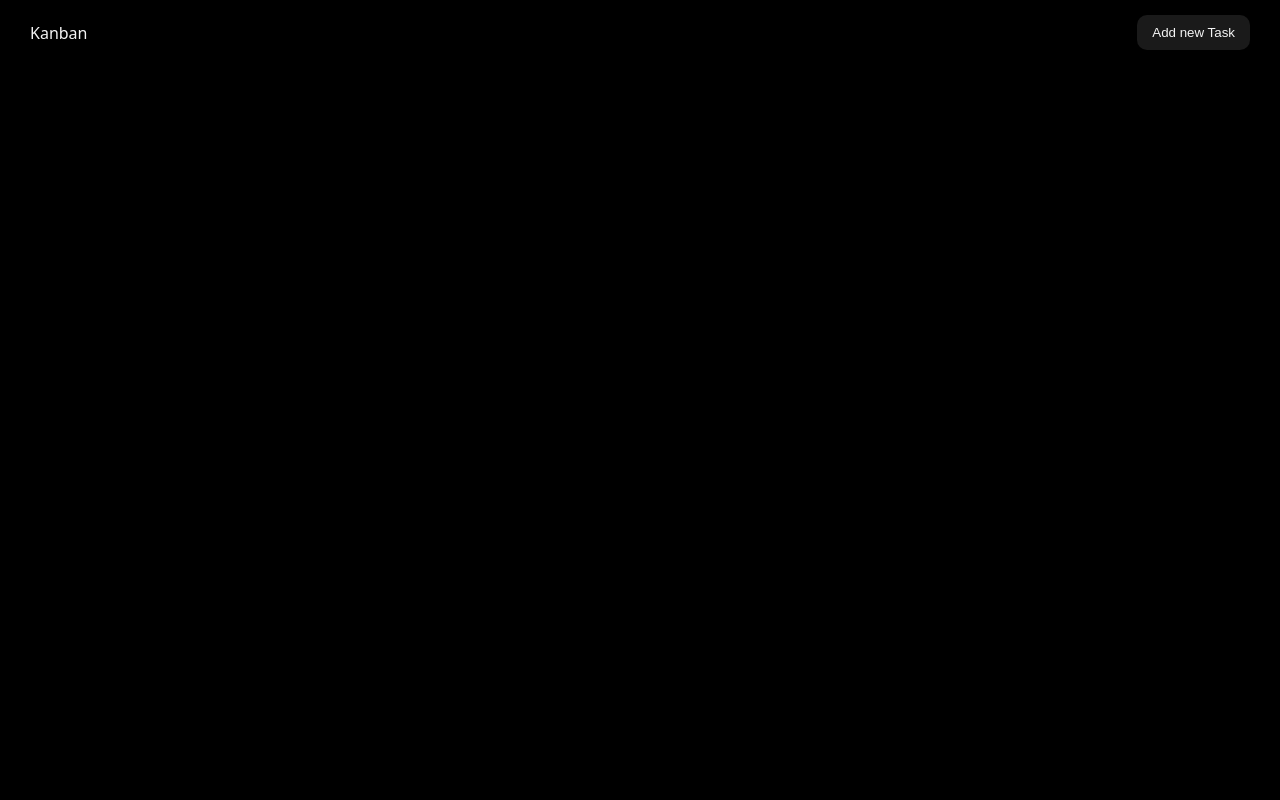
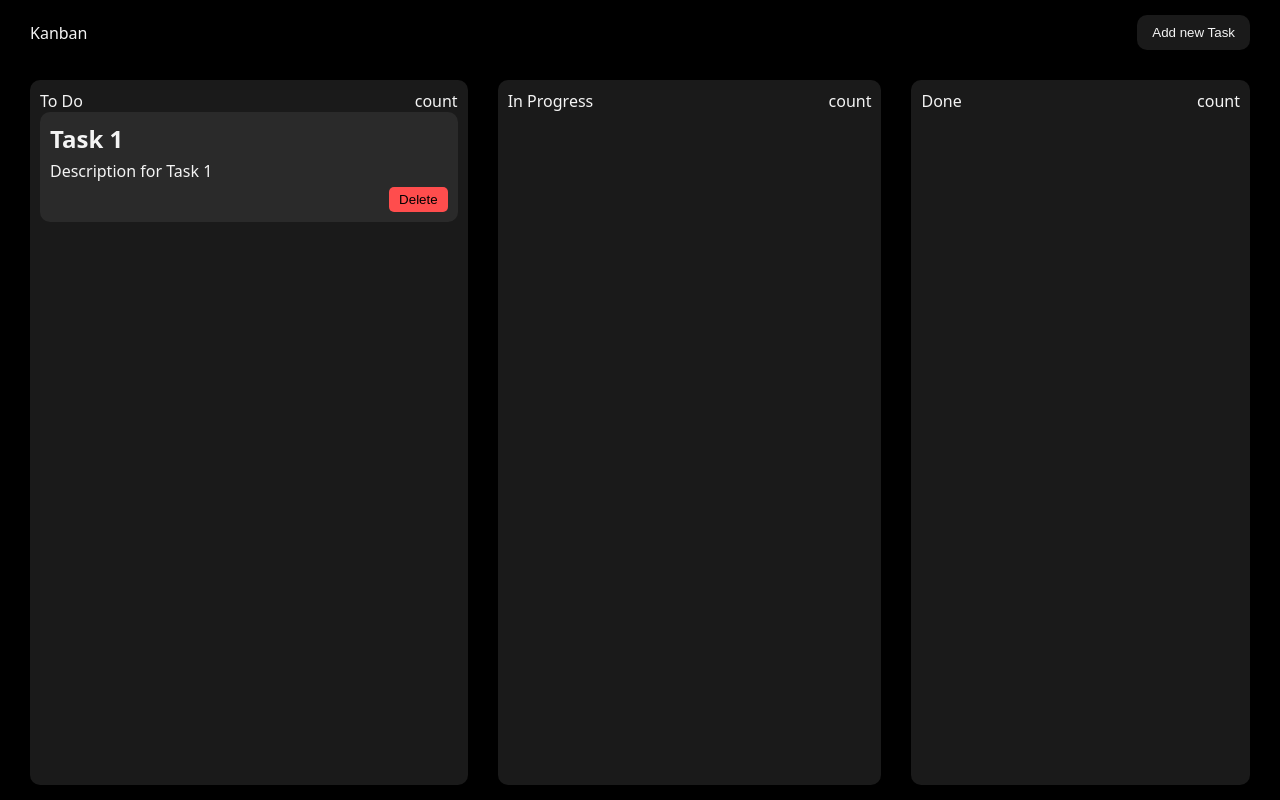
Before and after one commit to anujyaduvanshi224/KANBAN-BOARD, a plain HTML site: page index.html in a window 1280 px wide. Drawn offline with Linux system fonts and the light colour scheme.

Commit message:
Implement the logic for dragging the task from one column to another

```diff
--- a/index.html
+++ b/index.html
@@ -12,7 +12,34 @@
             <div class="left">Kanban</div>
             <div class="right"><button>Add new Task</button></div>
         </nav>
-        <section class="board"></section>
+        <section class="board">
+            <div id="todo" class="task-column">
+                <div class="heading">
+                    <div class="left">To Do</div>
+                    <div class="right">count</div>
+                </div>
+                <div draggable="true" class="task">
+                    <h2>Task 1</h2>
+                    <p>Description for Task 1</p>
+                    <button>Delete</button>
+                </div>
+            </div>
+            <div id="progress" class="task-column">
+                <div class="heading">
+                    <div class="left">In Progress</div>
+                    <div class="right">count</div>
+                </div>
+            </div>
+            <div id="done" class="task-column">
+                <div class="heading">
+                    <div class="left">Done</div>
+                    <div class="right">count</div>
+                </div>
+            </div>
+        </section>
     </main>
+
+
+    <script src="script.js"></script>
 </body>
 </html>
--- /dev/null
+++ b/script.js
@@ -0,0 +1,43 @@
+const todo =document.querySelector('#todo');
+const progress =document.querySelector('#progress');
+const done =document.querySelector('#done');
+let draggedTask = null;
+
+const tasks = document.querySelectorAll('.task');
+
+tasks.forEach(task => {
+    task.addEventListener('dragstart',(e)=>{
+        draggedTask = task;
+
+    });
+});
+
+
+function addEventOnColumns(column){
+    column.addEventListener('dragenter',(e)=>{
+        e.preventDefault();
+        column.classList.add('hover-over');
+    });
+
+    column.addEventListener('dragover',(e)=>{
+        e.preventDefault();
+
+    });
+
+    column.addEventListener('drop',(e)=>{
+        e.preventDefault();
+        column.appendChild(draggedTask);
+        column.classList.remove('hover-over');
+
+    });
+
+    column.addEventListener('dragleave',(e)=>{
+        e.preventDefault();
+        column.classList.remove('hover-over');
+    });
+
+}
+
+addEventOnColumns(todo);
+addEventOnColumns(progress);
+addEventOnColumns(done);
--- a/style.css
+++ b/style.css
@@ -4,7 +4,7 @@
     box-sizing: border-box;
 }
 
-html.body{
+html,body{
     width: 100%;
     height: 100%;
 }
@@ -16,6 +16,8 @@ html{
     --bg-color:#000000;
     --primary-text-color:#f4f4f4;
     --bg-button-color: #1a1a1a;
+    --bg-task-color: #2a2a2a;
+    --delete-color: #ff4d4d;
 
     /* padding variables */
     --nav-padding: 15px 30px;
@@ -39,6 +41,12 @@ body{
     color: var(--primary-text-color);
 }
 
+main{
+    height: 100%;
+    display: flex;
+    flex-direction: column;
+}
+
 nav{
     padding: var(--nav-padding);
     display: flex;
@@ -55,3 +63,54 @@ nav button{
     border-radius: var(--border-radius-m);
     cursor: pointer;
 }
+
+section{
+    padding: var(--section-padding);
+    display: flex;
+    flex-grow: 1;
+    justify-content: space-between;
+    gap: var(--padding-xxl);
+}
+
+section .task-column{
+    background-color: var(--bg-button-color);
+    border-radius: var(--border-radius-m);
+    flex-grow: 1;
+    padding: var(--padding-m);
+    display: flex;
+    flex-direction: column;
+    padding: var(--padding-m);
+    transition: all 0.7s cubic-bezier(0.19, 1, 0.22, 1);
+}
+
+section .task-column.hover-over {
+    border: 2px solid var(--primary-text-color);
+    scale: 1.05;
+}
+
+section .task-column .heading{
+    width: 100%;
+    display: flex;
+    align-items: center;
+    justify-content: space-between;
+}
+
+section .task-column .task{
+    background-color: var(--bg-task-color);
+    padding: var(--padding-m);
+    border-radius: var(--border-radius-m);
+    display: flex;
+    flex-direction: column;
+    gap: var(--padding-s);
+    cursor: grab;
+}
+
+section .task-column .task button{
+    background-color: var(--delete-color);
+    align-self: flex-end;
+    cursor: pointer;
+    padding: var(--padding-s) var(--padding-m);
+    border-radius: var(--border-radius-s);
+    border: none;
+    outline: none;
+}
```
